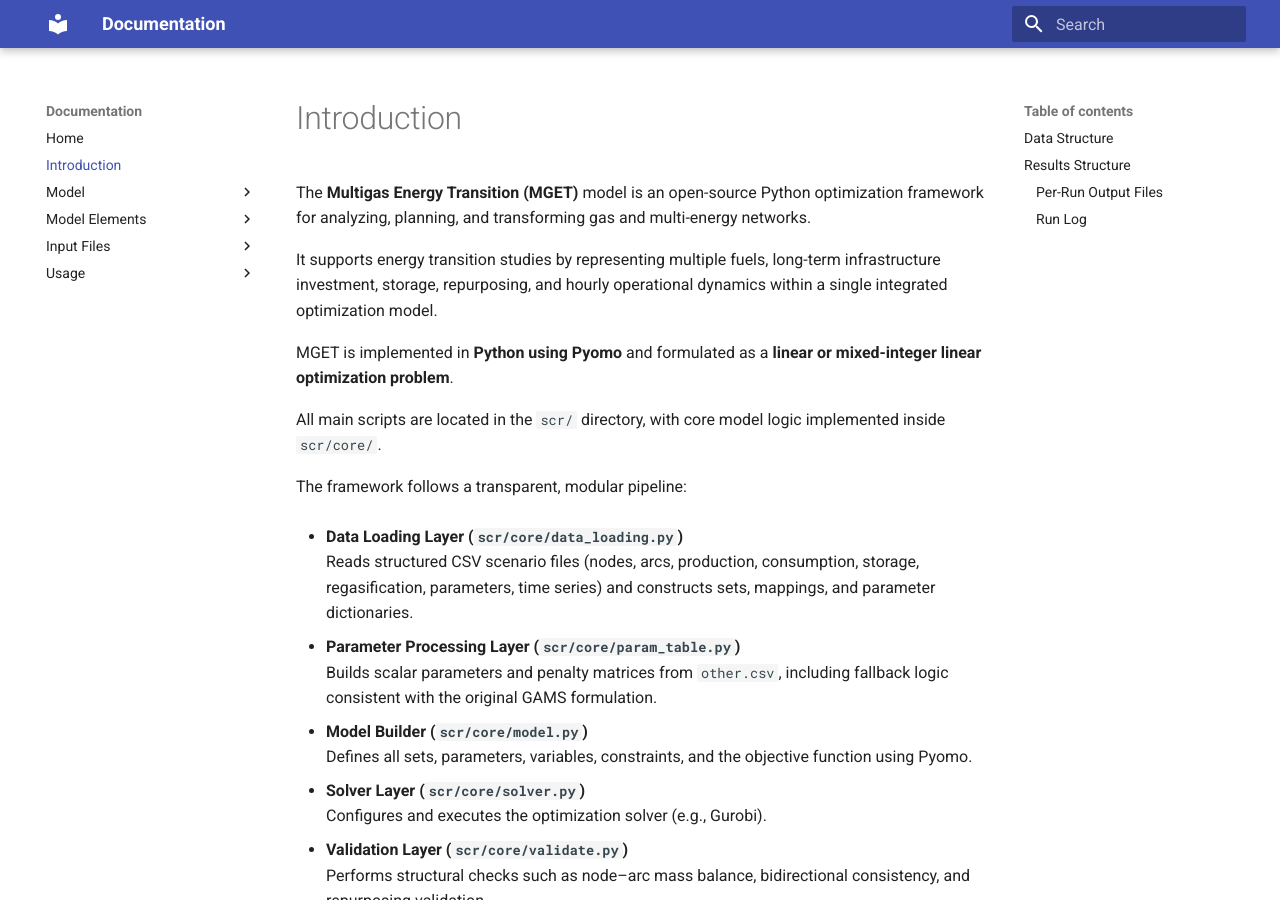
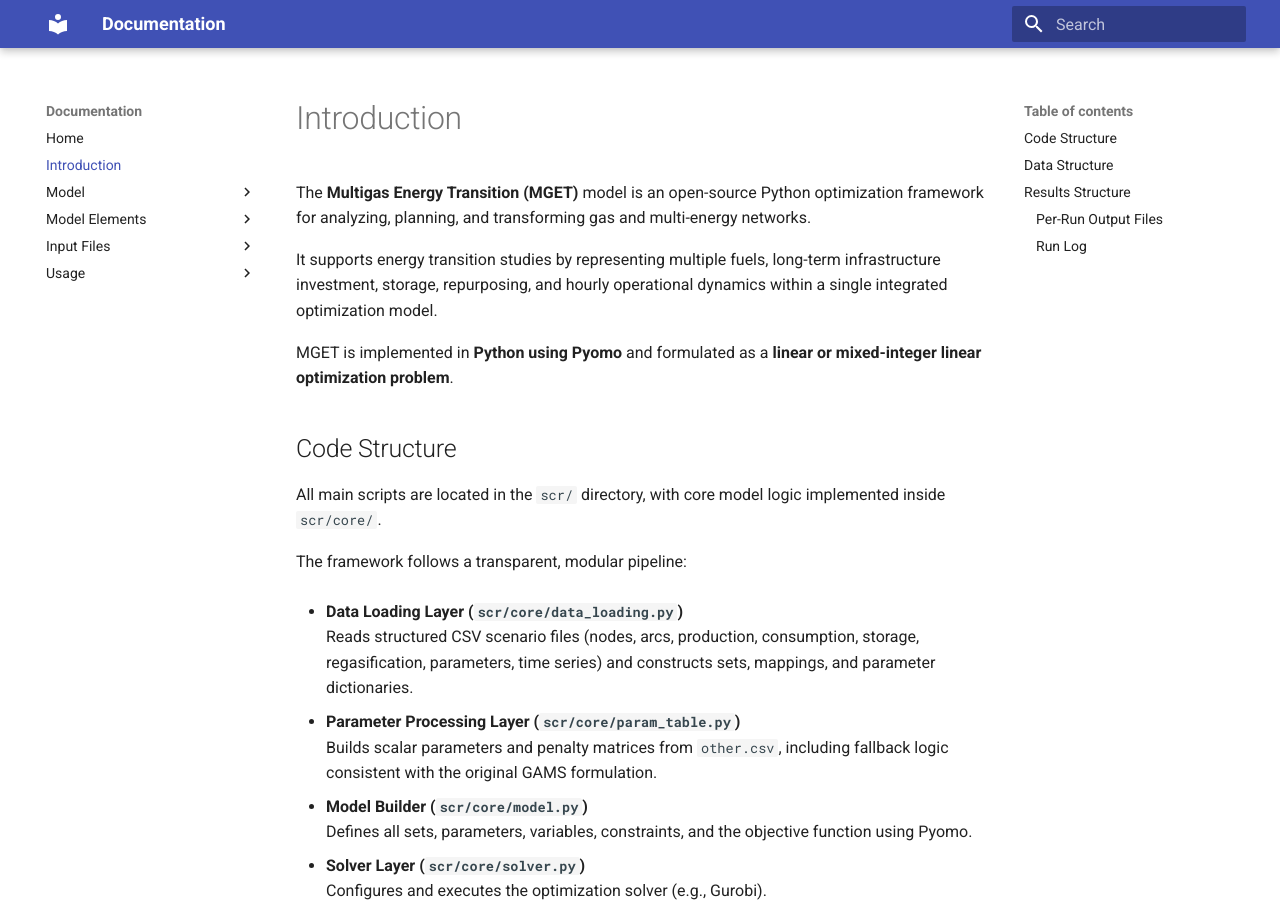
Before and after one commit to ParinazAliasghari/NordHHub, an MkDocs documentation site: the page built from docs/introduction.md, in a window 1280 px wide and 900 px high. Built offline with MkDocs 1.6.1 and Material for MkDocs 9.7.7, drawn with Linux system fonts in a browser that asks for light colours.

Commit message:
Update introduction.md

```diff
--- a/docs/introduction.md
+++ b/docs/introduction.md
@@ -8,6 +8,8 @@
 MGET is implemented in **Python using Pyomo** and formulated as a
 **linear or mixed-integer linear optimization problem**.
 
+
+## Code Structure
 All main scripts are located in the `scr/` directory,
 with core model logic implemented inside `scr/core/`.
 
```
